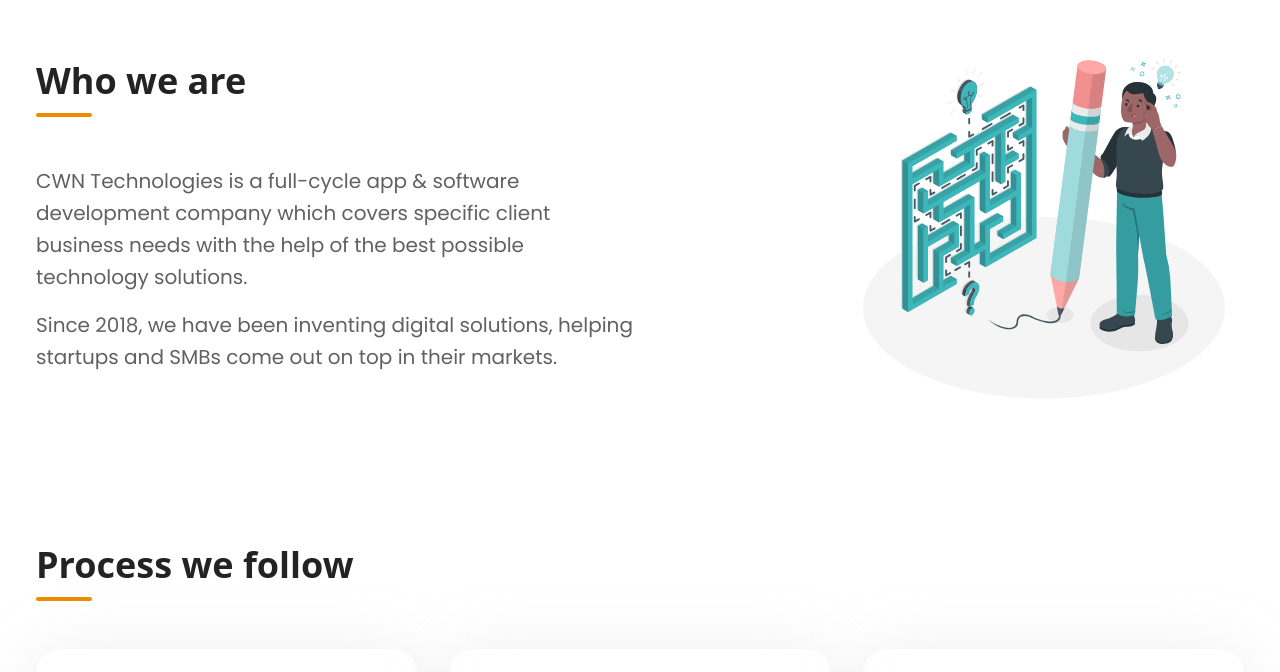
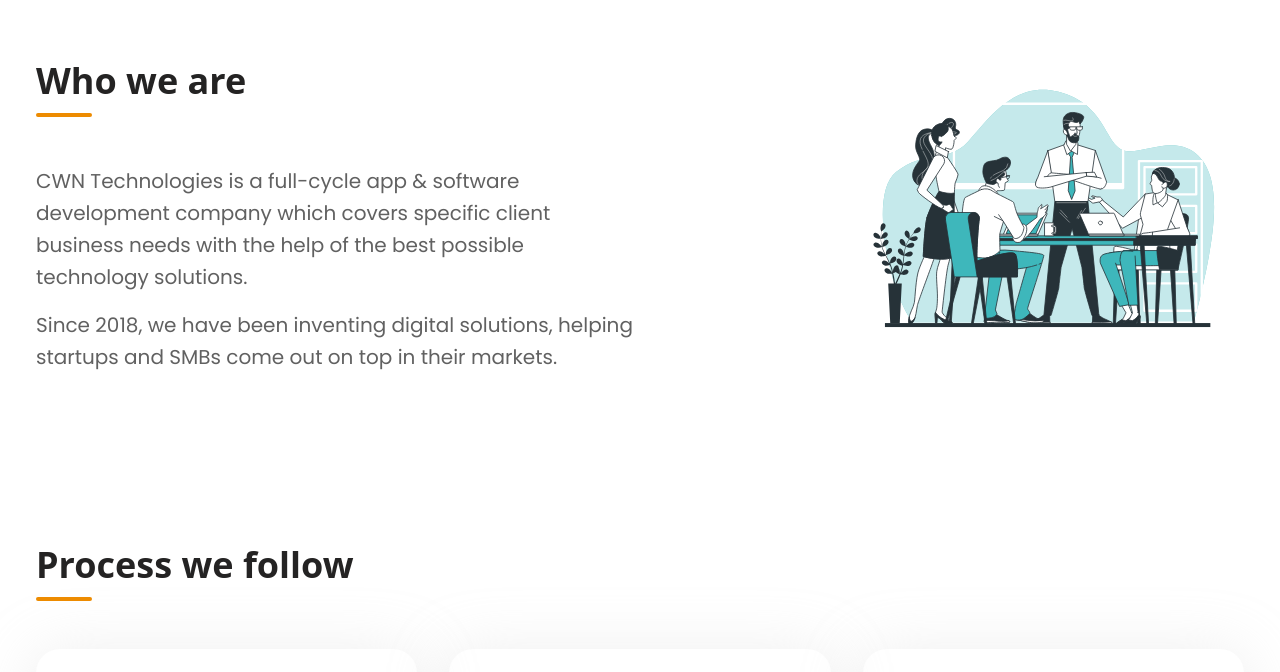
Before and after one commit to Malik-Haziq/CWN-Tech, a React (Vite) app: page / in a window 1280 px wide. Shown: the part 4288-4960 px from the top of the page. Built offline with nearby package versions, Linux system fonts and the light colour scheme; a web font is replaced by a local one.

Commit message:
1st final

```diff
--- a/src/components/who-we-are/WhoWeAre.jsx
+++ b/src/components/who-we-are/WhoWeAre.jsx
@@ -1,4 +1,4 @@
-import challenge from "@images/challenge/Problem solving-amico.svg";
+import team from "@images/team.svg";
 
 
 export default function WhoWeAre() {
@@ -17,7 +17,7 @@
         </p>
       </div>
       <img
-        src={challenge}
+        src={team}
         alt="Problem solving"
         className="w-[400px] xlg:w-unset "
       />
--- a/src/pages/home/Home.jsx
+++ b/src/pages/home/Home.jsx
@@ -17,7 +17,7 @@
 import service from "@icons/benefits/service.png";
 import cost from "@icons/benefits/cost.png";
 import solution from "@icons/benefits/solution.png";
-import requirement from "@icons/process/requirment.png";
+import requirement from "@icons/process/requirement.png";
 import ui from "@icons/process/ux-design.png";
 import prototype from "@icons/process/prototype.png";
 import development from "@icons/process/development.png";
```
Also changed, not shown: src/assets/icons/process/requirement.png (renamed from src/assets/icons/process/requirment.png), src/assets/images/team.svg (added).
